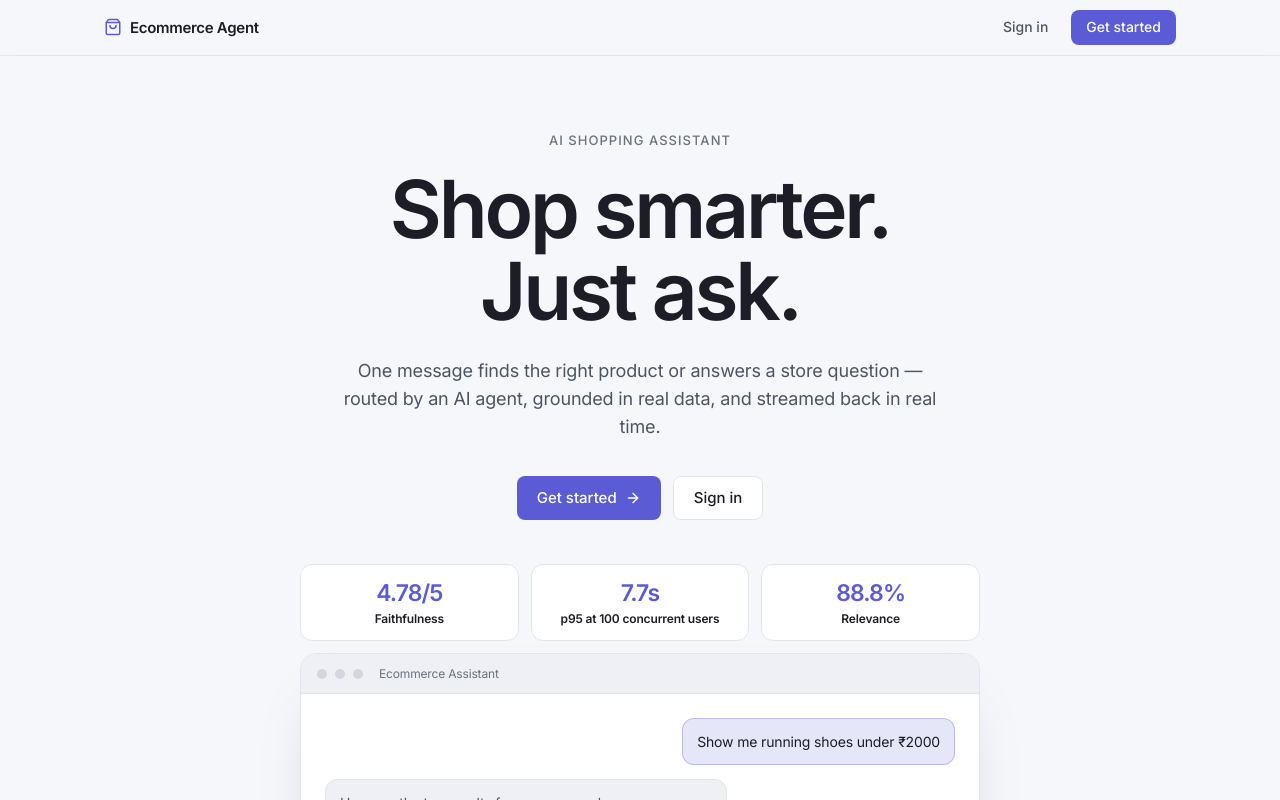
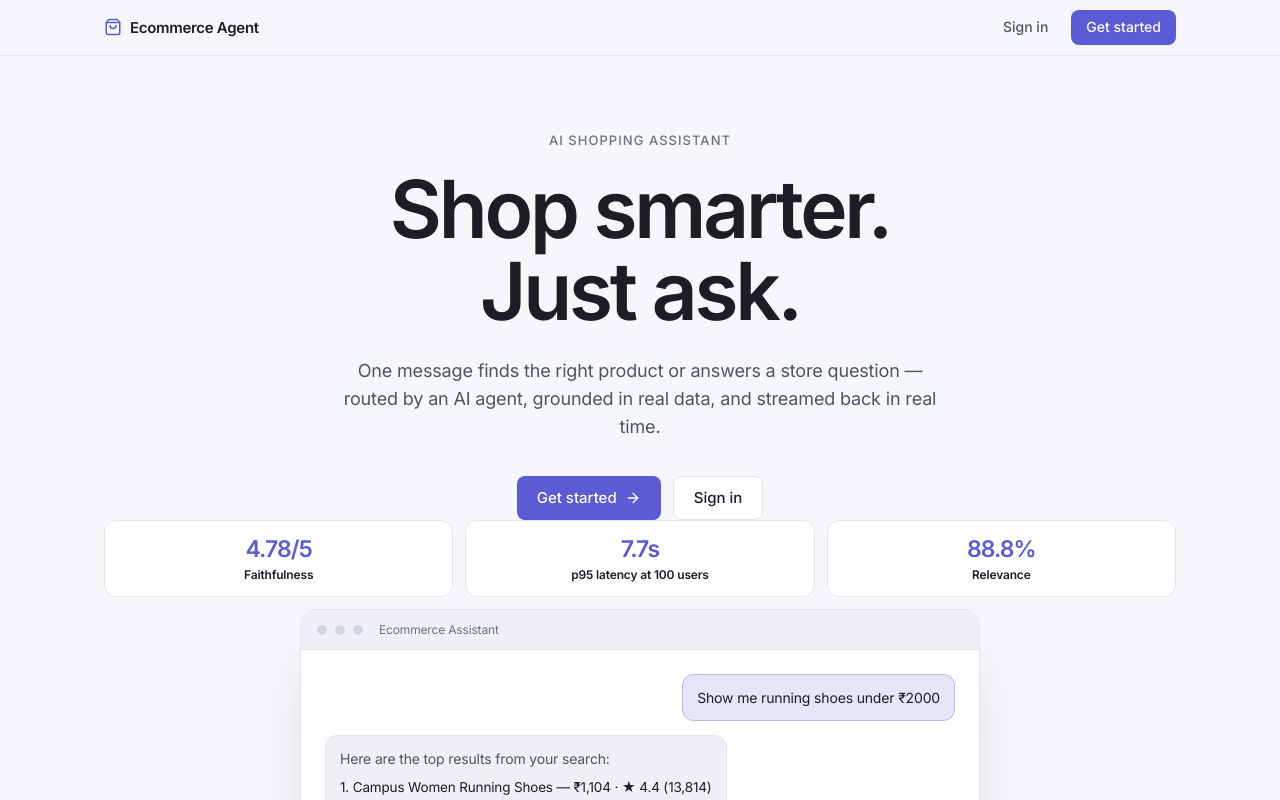
Before and after one commit to VIVPM/ecommerce-agent, a React app in the folder frontend/: page / in a window 1280 px wide. Built offline with nearby package versions, Linux system fonts and the light colour scheme; no server answers; the HTML template or start-up script is replaced by a standard one.

Commit message:
feat(web): put the landing copy and metrics beside the assistant demo

```diff
--- a/frontend/src/components/LandingPage.jsx
+++ b/frontend/src/components/LandingPage.jsx
@@ -62,7 +62,7 @@ function Reveal({ children, className = '' }) {
 
 const metrics = [
   { value: '4.78/5', label: 'Faithfulness' },
-  { value: '7.7s', label: 'p95 at 100 concurrent users' },
+  { value: '7.7s', label: 'p95 latency at 100 users' },
   { value: '88.8%', label: 'Relevance' },
 ];
 
@@ -145,6 +145,7 @@ const LandingPage = ({ onGetStarted, onSignIn }) => {
       </nav>
 
       <header className="l-container l-hero">
+        <div className="l-hero-copy">
           <div className="l-eyebrow">AI SHOPPING ASSISTANT</div>
           <h1 className="l-display">
             Shop smarter.<br />Just ask.
@@ -161,8 +162,6 @@ const LandingPage = ({ onGetStarted, onSignIn }) => {
               Sign in
             </button>
           </div>
-
-        <div className="l-showcase">
           <div className="l-metrics" aria-label="Agent performance metrics">
             {metrics.map((metric) => (
               <div className="l-metric" key={metric.label}>
@@ -171,6 +170,8 @@ const LandingPage = ({ onGetStarted, onSignIn }) => {
               </div>
             ))}
           </div>
+        </div>
+
         <div className="l-mock">
           <div className="l-mock-bar">
             <span className="l-dot" />
@@ -179,7 +180,6 @@ const LandingPage = ({ onGetStarted, onSignIn }) => {
             <span className="l-mock-title">Ecommerce Assistant</span>
           </div>
           <ChatDemo />
-          </div>
         </div>
       </header>
 
```
Lines whose indentation alone changed are shown as unchanged.
